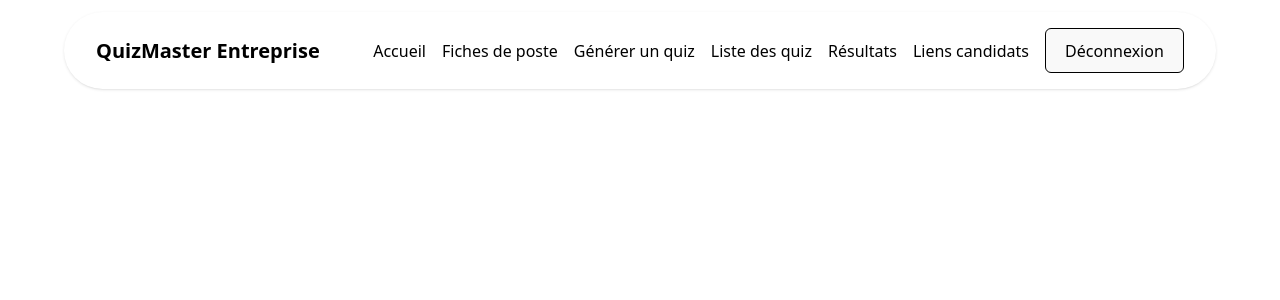
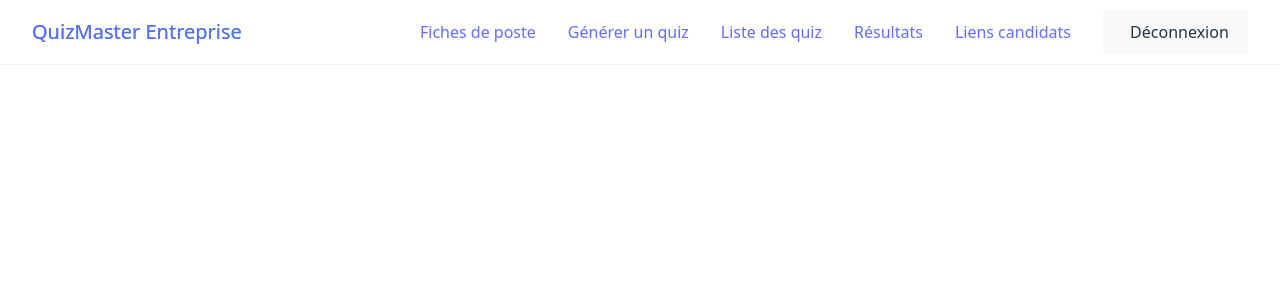
Before and after one commit to mickaelrebeau/QuizMaster-Entreprise, a Vue app in the folder front/: page / in a window 1280 px wide. Shown: the top 300 px of the page. Built offline with nearby package versions, Linux system fonts and the light colour scheme.

Commit message:
Refonte du composant Header.vue : amélioration de l'interface utilisateur avec un design responsive, ajout d'icônes pour les liens de navigation, et implémentation d'un menu mobile. Optimisation de la structure du code pour une meilleure lisibilité.

```diff
--- a/front/src/components/Header.vue
+++ b/front/src/components/Header.vue
@@ -1,37 +1,93 @@
 <template>
-    <header
-        class="fixed top-3 left-1/2 -translate-x-1/2 mx-auto max-w-6xl w-full z-50 bg-white text-black px-8 py-4 flex items-center justify-between shadow rounded-full">
-        <div class="text-xl font-bold">QuizMaster Entreprise</div>
-        <nav class="flex items-center gap-4">
-            <router-link to="/dashboard">
-                <p class="text-black hover:text-gray-600">Accueil</p>
+    <header class="fixed top-0 left-0 right-0 z-50 bg-white/80 backdrop-blur-md border-b border-gray-100">
+        <div class="max-w-7xl mx-auto px-4 sm:px-6 lg:px-8">
+            <div class="flex justify-between items-center h-16">
+                <div class="flex items-center">
+                    <router-link to="/dashboard"
+                        class="text-xl font-bold bg-gradient-to-r from-blue-600 to-emerald-500 bg-clip-text text-transparent">
+                        QuizMaster Entreprise
                     </router-link>
-            <router-link to="/fiches" class="hover:underline">
-                <p class="text-black hover:text-gray-600">Fiches de poste</p>
+                </div>
+                <nav class="hidden md:flex items-center space-x-8">
+                    <router-link to="/fiches" class="text-gray-600 hover:text-gray-900 transition-colors duration-200 flex flex-col items-center active:text-blue-600">
+                        <i class="fas fa-file-alt mr-2"></i>
+                        Fiches de poste
                     </router-link>
-            <router-link to="/quiz" class="hover:underline">
-                <p class="text-black hover:text-gray-600">Générer un quiz</p>
+                    <router-link to="/quiz" class="text-gray-600 hover:text-gray-900 transition-colors duration-200 flex flex-col items-center active:text-blue-600">
+                        <i class="fas fa-brain mr-2"></i>
+                        Générer un quiz
                     </router-link>
-            <router-link to="/quiz-list" class="hover:underline">
-                <p class="text-black hover:text-gray-600">Liste des quiz</p>
+                    <router-link to="/quiz-list" class="text-gray-600 hover:text-gray-900 transition-colors duration-200 flex flex-col items-center active:text-blue-600">
+                        <i class="fas fa-list mr-2"></i>
+                        Liste des quiz
                     </router-link>
-            <router-link to="/resultats" class="hover:underline">
-                <p class="text-black hover:text-gray-600">Résultats</p>
+                    <router-link to="/resultats" class="text-gray-600 hover:text-gray-900 transition-colors duration-200 flex flex-col items-center active:text-blue-600">
+                        <i class="fas fa-chart-bar mr-2"></i>
+                        Résultats
                     </router-link>
-            <router-link to="/liens-candidats" class="hover:underline">
-                <p class="text-black hover:text-gray-600">Liens candidats</p>
+                    <router-link to="/liens-candidats" class="text-gray-600 hover:text-gray-900 transition-colors duration-200 flex flex-col items-center active:text-blue-600">
+                        <i class="fas fa-link mr-2"></i>
+                        Liens candidats
                     </router-link>
-            <button @click="logout" class="text-black hover:text-gray-600 border border-black rounded-md px-4 py-2">
-                <p>Déconnexion</p>
+                    <button @click="logout" class="btn-secondary">
+                        <i class="fas fa-sign-out-alt mr-2"></i>
+                        Déconnexion
                     </button>
                 </nav>
+                <div class="md:hidden">
+                    <button @click="toggleMobileMenu" class="text-gray-500 hover:text-gray-700">
+                        <i class="fas fa-bars text-xl"></i>
+                    </button>
+                </div>
+            </div>
+        </div>
+
+        <!-- Menu mobile -->
+        <div v-if="isMobileMenuOpen" class="md:hidden bg-white border-t border-gray-100">
+            <div class="px-2 pt-2 pb-3 space-y-1">
+                <router-link to="/dashboard" class="block px-3 py-2 text-base font-medium text-gray-600 hover:text-gray-900 hover:bg-gray-50 rounded-md transition-colors duration-200 flex items-center">
+                    <i class="fas fa-home mr-2"></i>
+                    Accueil
+                </router-link>
+                <router-link to="/fiches" class="block px-3 py-2 text-base font-medium text-gray-600 hover:text-gray-900 hover:bg-gray-50 rounded-md transition-colors duration-200 flex items-center">
+                    <i class="fas fa-file-alt mr-2"></i>
+                    Fiches de poste
+                </router-link>
+                <router-link to="/quiz" class="block px-3 py-2 text-base font-medium text-gray-600 hover:text-gray-900 hover:bg-gray-50 rounded-md transition-colors duration-200 flex items-center">
+                    <i class="fas fa-brain mr-2"></i>
+                    Générer un quiz
+                </router-link>
+                <router-link to="/quiz-list" class="block px-3 py-2 text-base font-medium text-gray-600 hover:text-gray-900 hover:bg-gray-50 rounded-md transition-colors duration-200 flex items-center">
+                    <i class="fas fa-list mr-2"></i>
+                    Liste des quiz
+                </router-link>
+                <router-link to="/resultats" class="block px-3 py-2 text-base font-medium text-gray-600 hover:text-gray-900 hover:bg-gray-50 rounded-md transition-colors duration-200 flex items-center">
+                    <i class="fas fa-chart-bar mr-2"></i>
+                    Résultats
+                </router-link>
+                <router-link to="/liens-candidats" class="block px-3 py-2 text-base font-medium text-gray-600 hover:text-gray-900 hover:bg-gray-50 rounded-md transition-colors duration-200 flex items-center">
+                    <i class="fas fa-link mr-2"></i>
+                    Liens candidats
+                </router-link>
+                <button @click="logout" class="block px-3 py-2 text-base font-medium text-gray-600 hover:text-gray-900 hover:bg-gray-50 rounded-md transition-colors duration-200 flex items-center w-full text-left">
+                    <i class="fas fa-sign-out-alt mr-2"></i>
+                    Déconnexion
+                </button>
+            </div>
+        </div>
     </header>
 </template>
 
 <script setup>
+import { ref } from 'vue'
 import { useRouter } from 'vue-router'
 
 const router = useRouter()
+const isMobileMenuOpen = ref(false)
+
+function toggleMobileMenu() {
+    isMobileMenuOpen.value = !isMobileMenuOpen.value
+}
 
 function logout() {
     localStorage.removeItem('token')
```
Lines whose indentation alone changed are shown as unchanged.
